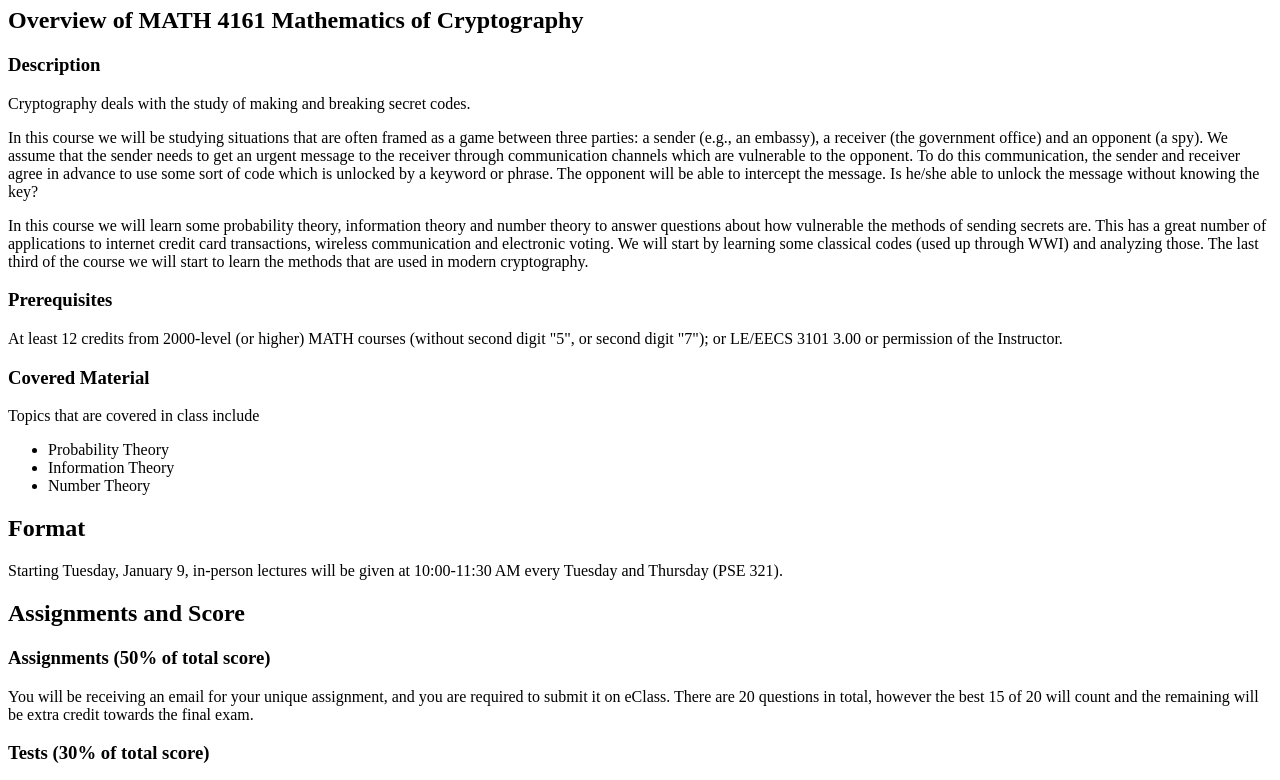
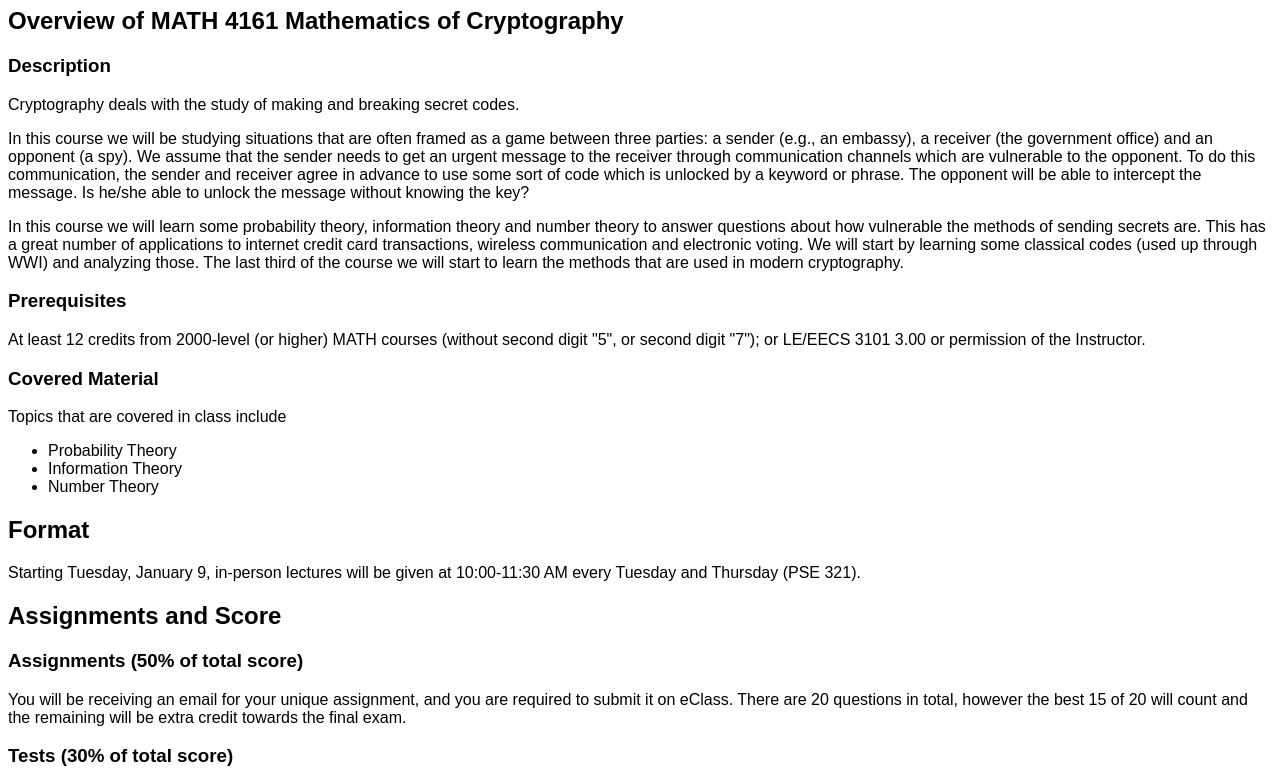
Before and after one commit to joetran0/MATH-4161-Winter-2024, a plain HTML site: page index.html in a window 1280 px wide. Shown: the part 73-853 px from the top of the page. Drawn offline with Linux system fonts and the light colour scheme.

Commit message:
Update index.html

```diff
--- a/index.html
+++ b/index.html
@@ -1,7 +1,7 @@
 <!DOCTYPE HTML>
 
 <html>
-    <body>
+    <body style="font-family:Arial, Helvetica, sans-serif">
         <title>MATH 4161 Mathematics of Cryptography (Winter 2024)</title>
 
         <h1>MATH 4161 Mathematics of Cryptography</h1>
```
